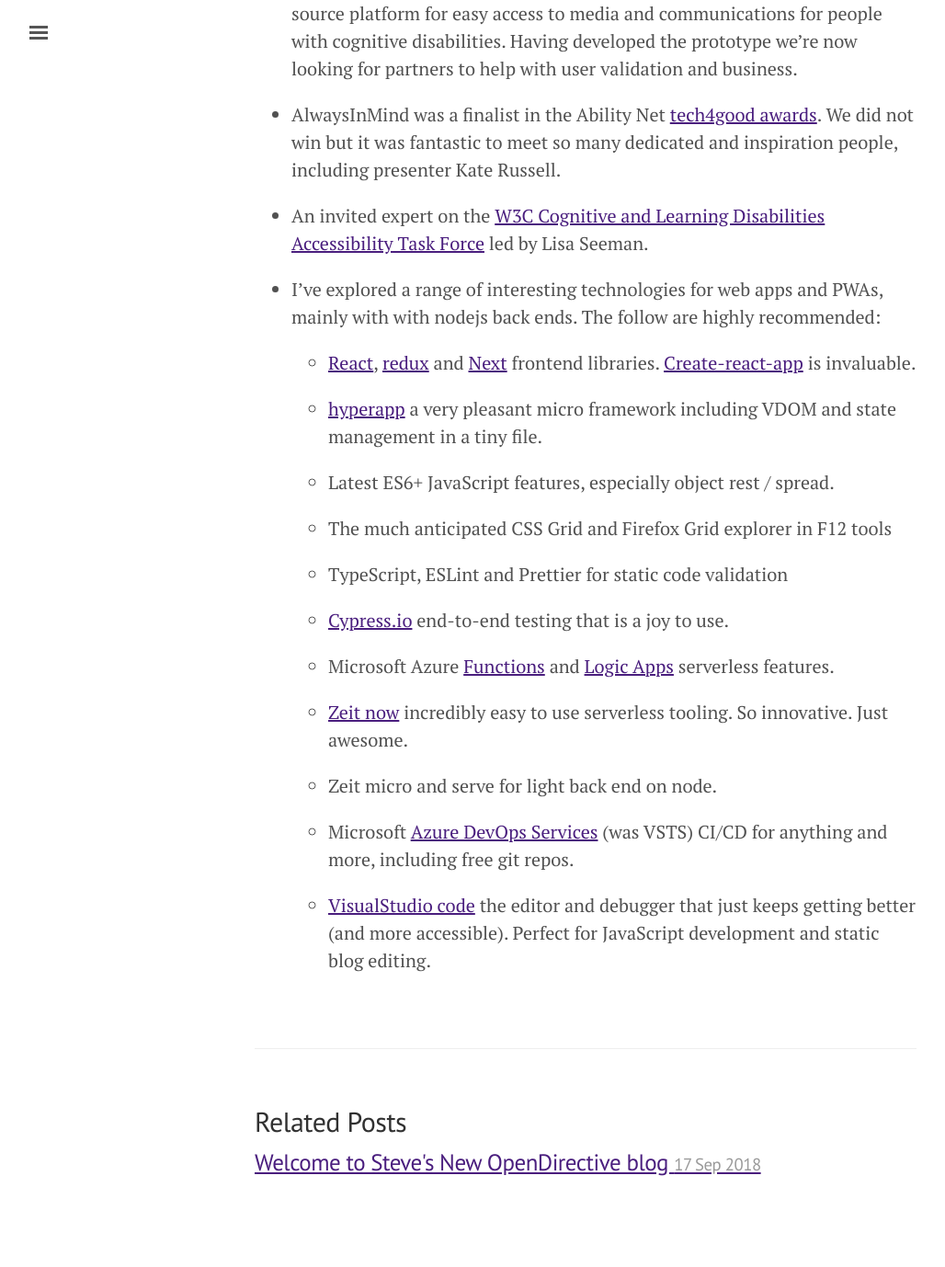
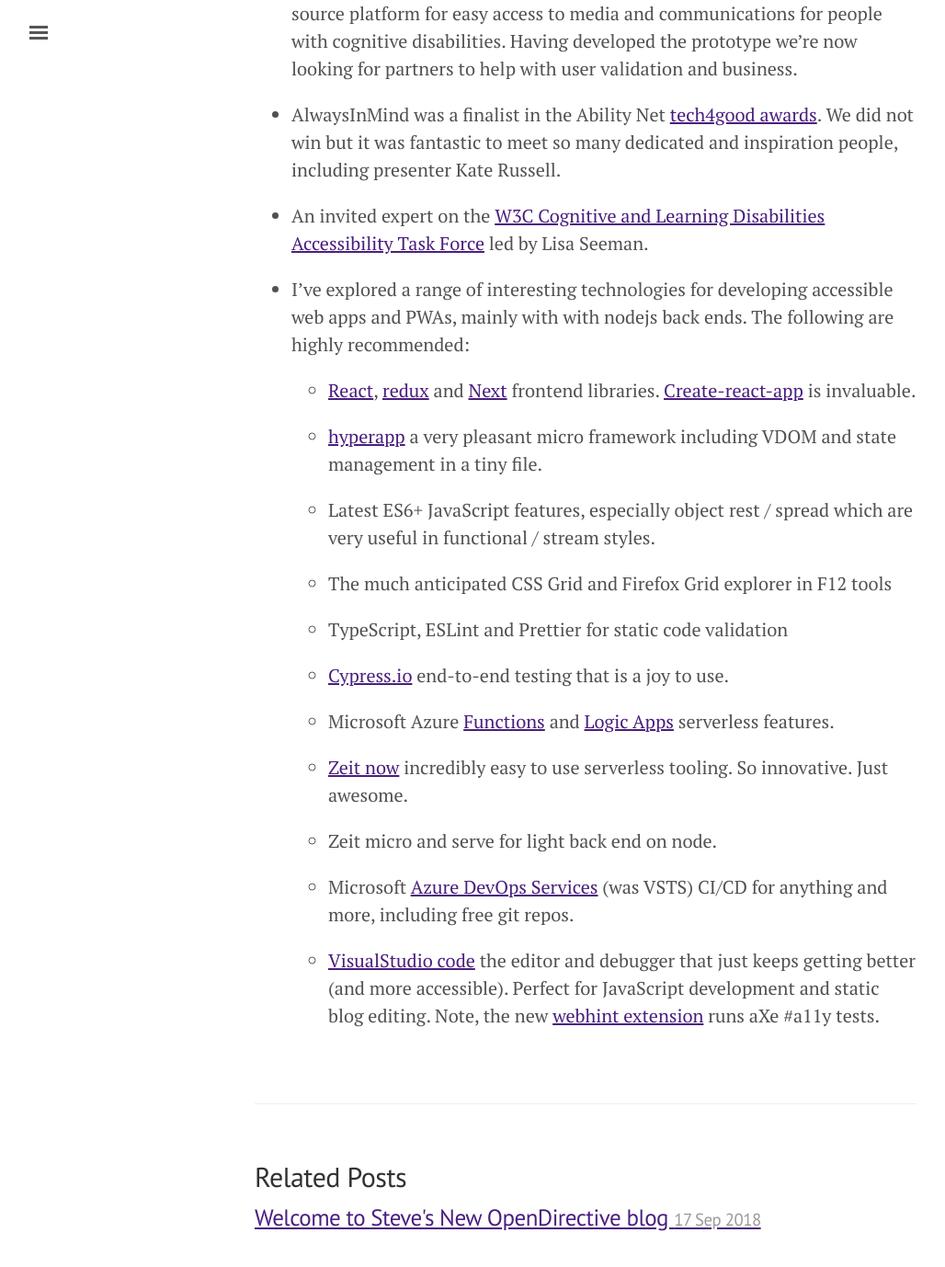
Before and after one commit to OpenDirective/opendirective.github.io, a Jekyll site: the page built from _posts/2019-10-13-update.md, in a window 1280 px wide and 1400 px high, scrolled down 772 px. Shown: the top 1378 px of the window at 92% size, without its empty margins (3-1031 px from the left). Built offline with Jekyll 4.4.1, drawn with Linux system fonts in a browser that asks for light colours; before the commit the page ends 2112 px from its top, so only the background shows below that; some of the changed text lies outside the part shown.

Commit message:
Fix types.  add webhint

```diff
--- a/_posts/2019-10-13-update.md
+++ b/_posts/2019-10-13-update.md
@@ -19,13 +19,13 @@
 
 - An invited expert on the [W3C Cognitive and Learning Disabilities Accessibility Task Force](https://www.w3.org/WAI/PF/cognitive-a11y-tf/) led by Lisa Seeman.
 
-- I've explored a range of interesting technologies for web apps and PWAs, mainly with with nodejs back ends. The follow are highly recommended:
+- I've explored a range of interesting technologies for developing accessible web apps and PWAs, mainly with with nodejs back ends. The following are highly recommended:
 
   - [React](https://reactjs.org/), [redux](https://redux.js.org/) and [Next](https://nextjs.org/) frontend libraries. [Create-react-app](https://github.com/facebook/create-react-app#readme) is invaluable.
 
   - [hyperapp](https://github.com/jorgebucaran/hyperapp) a very pleasant micro framework including VDOM and state management in a tiny file.
 
-  - Latest ES6+ JavaScript features, especially object rest / spread.
+  - Latest ES6+ JavaScript features, especially object rest / spread which are very useful in functional / stream styles.
 
   - The much anticipated CSS Grid and Firefox Grid explorer in F12 tools
 
@@ -41,4 +41,4 @@
 
   - Microsoft [Azure DevOps Services](https://docs.microsoft.com/en-us/azure/devops/user-guide/?view=vsts) (was VSTS) CI/CD for anything and more, including free git repos.
 
-  - [VisualStudio code](https://code.visualstudio.com/) the editor and debugger that just keeps getting better (and more accessible). Perfect for JavaScript development and static blog editing.
+  - [VisualStudio code](https://code.visualstudio.com/) the editor and debugger that just keeps getting better (and more accessible). Perfect for JavaScript development and static blog editing. Note, the new [webhint extension](https://marketplace.visualstudio.com/items?itemName=webhint.vscode-webhint) runs aXe #a11y tests.
```
Also changed, not shown: other parts of _posts/2019-10-13-update.md (+1 -1 lines).
